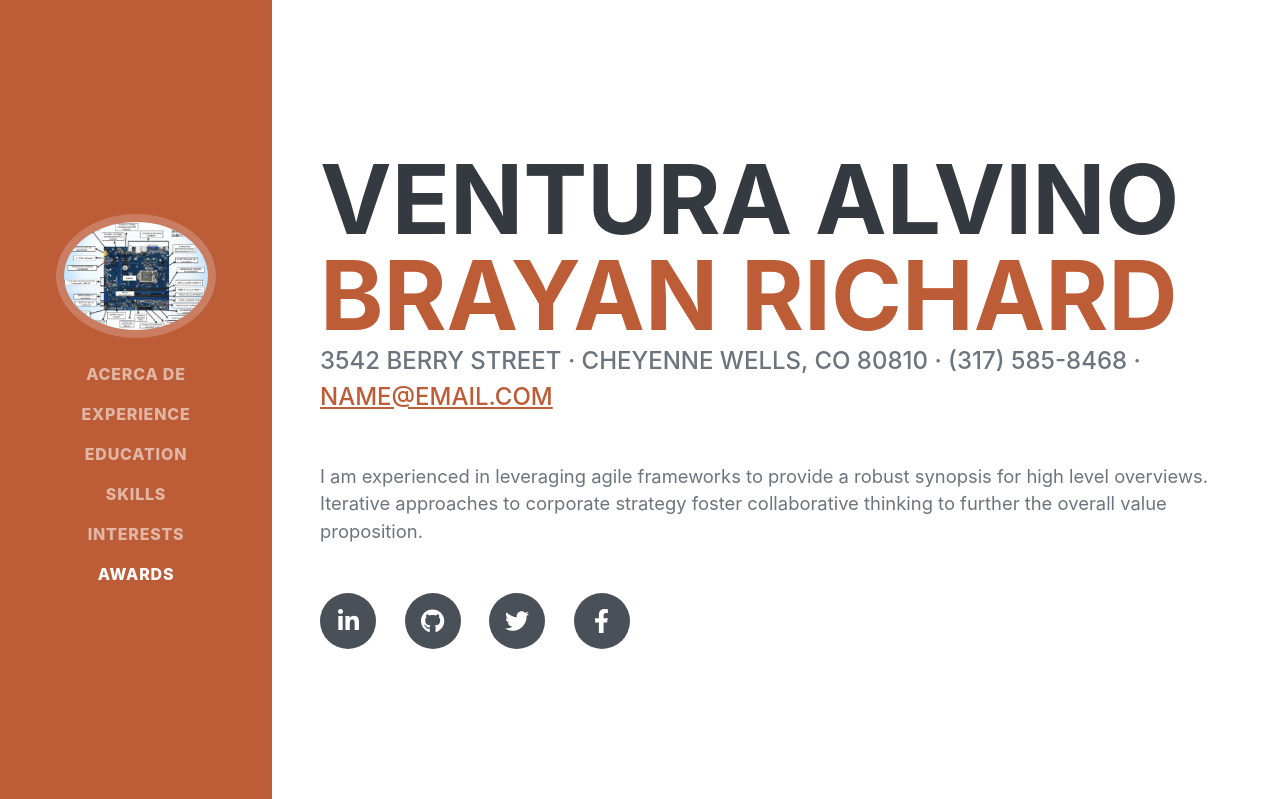
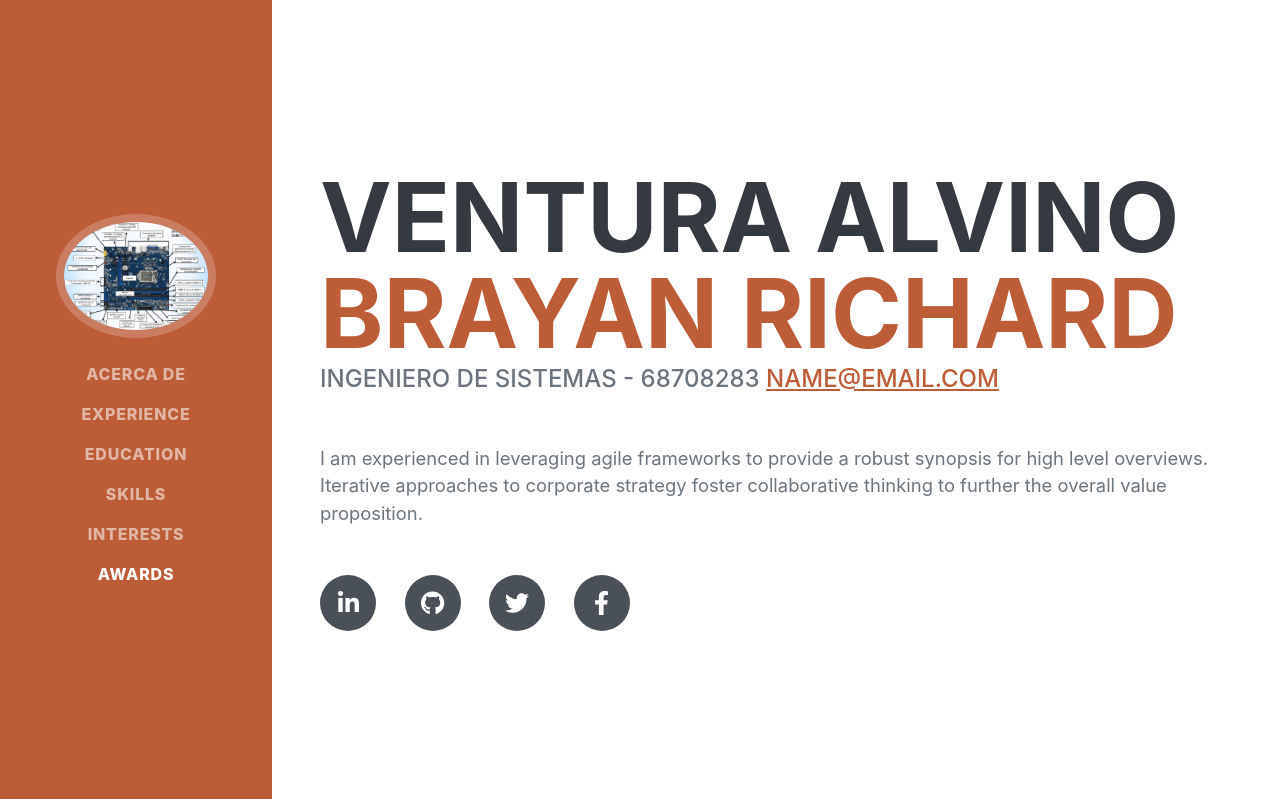
Before and after one commit to ventuPro/repositorio2, a Django app: page / in a window 1280 px wide. Shown: the top 799 px of the page. Run offline with Django 5.2, Linux system fonts and the light colour scheme; some libraries are stand-ins or nearby versions; some web fonts are replaced.

Commit message:
actualizacion de la infromacion personal

```diff
--- a/templates/index.html
+++ b/templates/index.html
@@ -45,7 +45,7 @@
                         <span class="text-primary">Brayan Richard</span>
                     </h1>
                     <div class="subheading mb-5">
-                        3542 Berry Street · Cheyenne Wells, CO 80810 · (317) 585-8468 ·
+                        ingeniero de sistemas - 68708283
                         <a href="mailto:name@email.com">name@email.com</a>
                     </div>
                     <p class="lead mb-5">I am experienced in leveraging agile frameworks to provide a robust synopsis for high level overviews. Iterative approaches to corporate strategy foster collaborative thinking to further the overall value proposition.</p>
```
